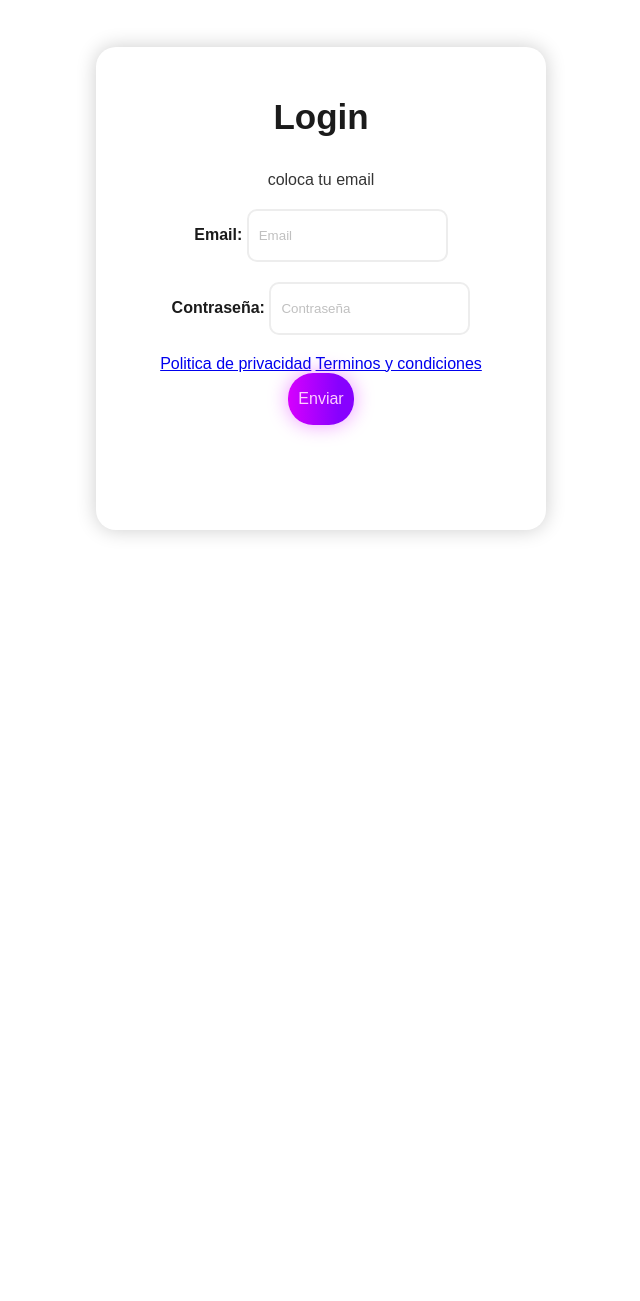
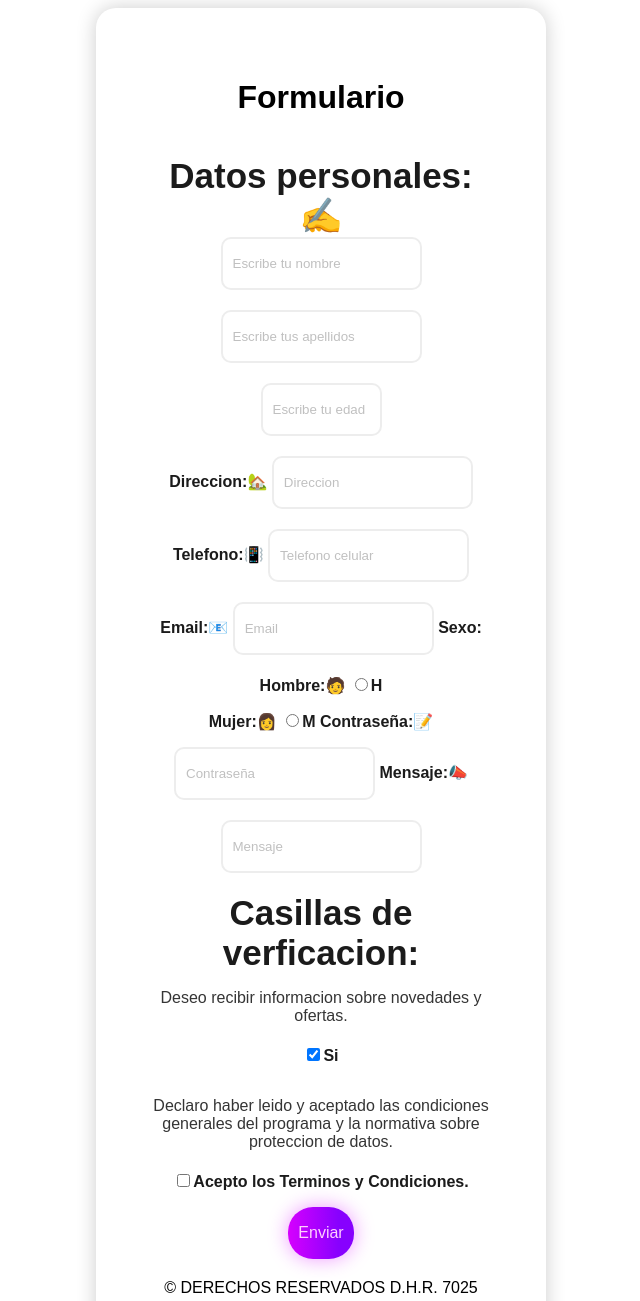
Before and after one commit to icaito-ricodi/Formulario_ricodi, a plain HTML site: page index.html in a window 1280 px wide. Shown: the top 1301 px of the page, without its empty margins (319-959 px from the left). Before the commit the page ends 800 px from the top, so only its background shows below. Drawn offline with Linux system fonts and the light colour scheme.

Commit message:
Update index.html

```diff
--- a/index.html
+++ b/index.html
@@ -7,34 +7,57 @@
   <meta name="description" content="Formulario de contacto">
   <meta name="keywords" content="HTML, CSS, JavaScript">
   <meta name="author" content="Ricardo">
+  <title>Formulario_ricodi</title>
   <link rel="stylesheet" href="style.css">
-  <title>Formulario_ricodi</title>
+  <link rel="shortcut icon" href="img/favicon.png">
+  <link rel="stylesheet" href="https://cdnjs.cloudflare.com/ajax/libs/font-awesome/6.5.0/css/all.min.css">
 </head>
 <body>
 
   <form action="https://formsubmit.co/ricadios27@gmail.com " method="POST">
-    <h2>Login</h2>
+    <h1>Formulario</h1>
     <span class="line"></span>
-    <p>coloca tu email</p>
 
     <div class="input-group">
-      <label for="email">Email:</label>
+      <h2>Datos personales:✍</h2>
+      <input type="text" name="nombre" maxlength="50" placeholder="Escribe tu nombre" required><br>
+      <input type="text" name="apellidos" maxlength="50" placeholder="Escribe tus apellidos"><br>
+      <input type="text" name="edad" maxlength="50" placeholder="Escribe tu edad" size="10" required><br>
+
+      <label for="direccion">Direccion:🏡</label>
+      <input type="text" id="direccion" name="direccion" placeholder="Direccion">
+
+      <label for="telefono">Telefono:📳</label>
+      <input type="number" id="telefono" name="telefono" placeholder="Telefono celular">
+
+      <label for="email">Email:📧</label>
       <input type="email" id="email" name="email" placeholder="Email" required>
 
-      <label for="contraseña">Contraseña:</label>
+      <label for="sexo">Sexo:</label>
+      <label>Hombre:🧑 <input type="radio" name="sexo" value="hombre" required>H</label><br>
+      <label>Mujer:👩 <input type="radio" name="sexo" value="mujer" required>M</label>
+
+      <label for="contraseña">Contraseña:📝</label>
       <input type="password" id="contraseña" name="password" placeholder="Contraseña" required>
 
+      <label for="mensaje">Mensaje:📣</label>
+      <input type="text" id="mensaje" name="mensaje" placeholder="Mensaje" required>
+
       <div>
-        <a href="#">Politica de privacidad</a>
-        <a href="#">Terminos y condiciones</a>
+        <h2>Casillas de verficacion:</h2>
+        <p>Deseo recibir informacion sobre novedades y ofertas.</p>
+        <label><input name="verificacion" type="checkbox" checked>Si</label><br>
+
+        <p>Declaro haber leido y aceptado las condiciones generales del programa y la normativa sobre proteccion de datos.</p>
+        <label><input type="checkbox" name="terminos">Acepto los Terminos y Condiciones.</label><br>
       </div>
 
-      <input class="btn" type="submit" value="Enviar">
+      <input class="btn" type="submit" src="img/boton.png" value="Enviar" width="200">
 
       <input type="hidden" name="_next" value="https://icaito-ricodi.github.io/Formulario_ricodi/">
       <input type="hidden" name="_captcha" value="false">
     </div>
-
+    <footer> &copy; DERECHOS RESERVADOS D.H.R. 7025</footer>
   </form>
 </body>
 </html>
```
